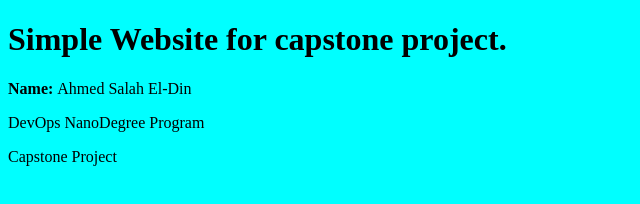
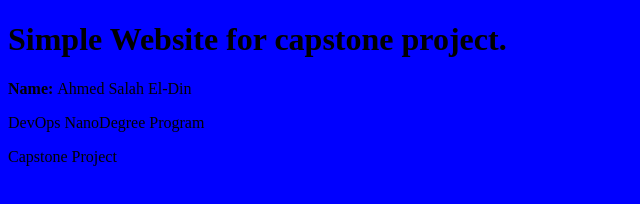
Before and after one commit to ahmed-bahnasy/DevOps-Capstone, a plain HTML site: page index.html in a window 1280 px wide. Shown: the whole page, without its empty margins (0-640 px from the left). Drawn offline with Linux system fonts and the light colour scheme.

Commit message:
Update index.html

```diff
--- a/index.html
+++ b/index.html
@@ -5,7 +5,7 @@
 		<title> DevOps Capstone Project.</title>
 	</head>
 
-	<body style="background-color:Cyan;">
+	<body style="background-color:Blue;">
 		<h1>Simple Website for capstone project.</h1>
 		<p><b>Name: </b> Ahmed Salah El-Din</p>
 		<p> DevOps NanoDegree Program</p>
```
